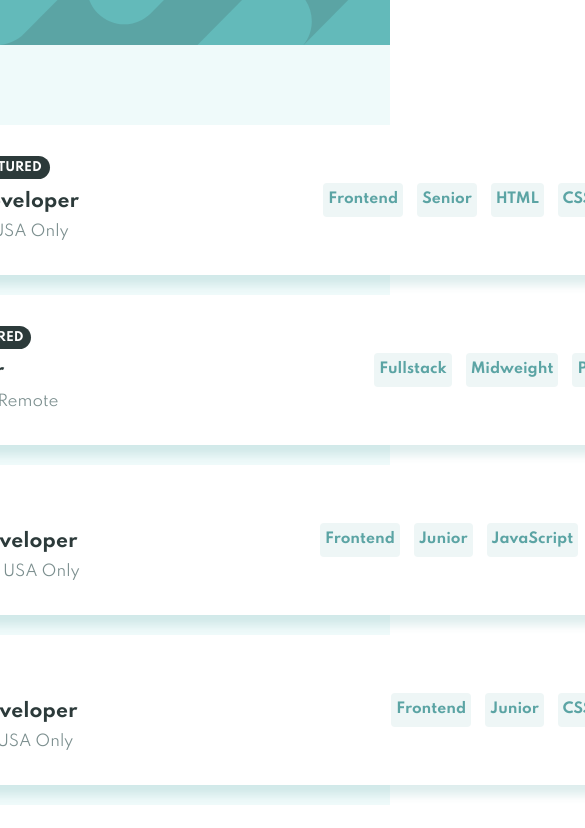
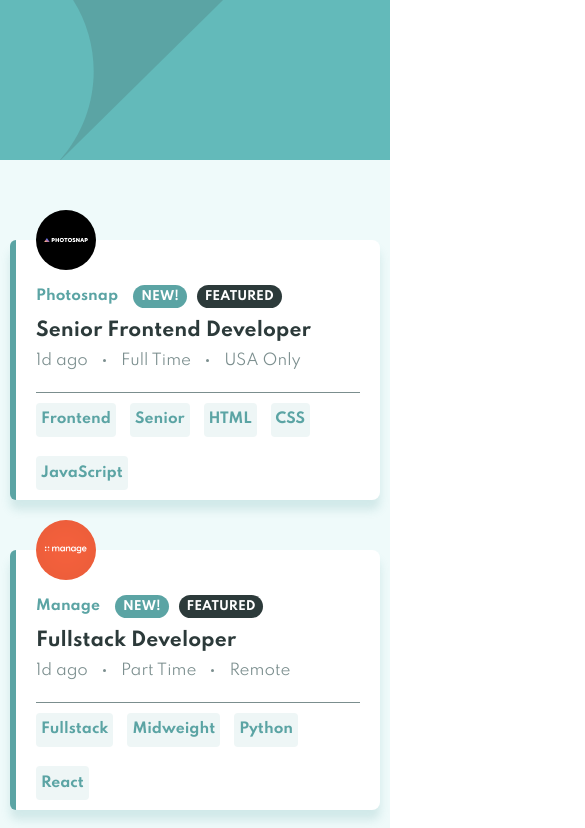
Before and after one commit to ermin-cahtarevic/nsoft-assignment, a React (Create React App) app: page / in a window 390 px wide. Shown: the top 828 px of the page, 585 px wide, since content can reach past the window. Built offline with nearby package versions, Linux system fonts and the light colour scheme.

Commit message:
Update mobile version of the app

```diff
--- a/src/Components/Header/header.css
+++ b/src/Components/Header/header.css
@@ -6,4 +6,5 @@
 .header img {
   display: block;
   width: 100%;
+  max-height: 160px;
 }
--- a/src/Components/Header/index.js
+++ b/src/Components/Header/index.js
@@ -1,11 +1,25 @@
-import React from 'react';
+import React, { useState, useEffect } from 'react';
 
 import './header.css';
 
 const Header = () => {
+  const [isMobile, setIsMobile] = useState(window.innerWidth < 1000);
+
+  const updateSize = () => {
+    setIsMobile(window.innerWidth < 1000);
+  }
+
+  useEffect(() => {
+    window.addEventListener('resize', updateSize);
+    return () => window.removeEventListener('resize', updateSize);
+  });
+
   return (
     <div className="header">
-      <img src='./images/bg-header-desktop.svg' alt="header" />
+      <img
+        src={isMobile ? './images/bg-header-mobile.svg' : './images/bg-header-desktop.svg'}
+        alt="header"
+      />
     </div>
   );
 };
--- a/src/Components/Item/index.js
+++ b/src/Components/Item/index.js
@@ -6,8 +6,9 @@ import './item.css';
 const Item = ({ job }) => {
   return (
     <div className="item">
+      <div className={job.featured ? 'featured-line featured' : 'featured-line'} />
+      <div className="content-wrap">
         <div className="item-left">
-        <div className={job.featured ? 'featured-line featured' : 'featured-line'} />
           <img src={job.logo} className="job-logo" alt={job.company} />
           <div className="job-description">
             <div className="job-description-top">
@@ -40,6 +41,7 @@ const Item = ({ job }) => {
           }
         </div>
       </div>
+    </div>
   );
 };
 
--- a/src/Components/Item/item.css
+++ b/src/Components/Item/item.css
@@ -1,19 +1,35 @@
 .item {
   height: 150px;
-  width: 1100px;
-  margin: 10px 0 ;
+  margin: 10px;
   max-width: 1100px;
   background-color: white;
   box-shadow: 0 10px 10px rgba(91, 164, 164, 0.2);
   border-radius: 8px;
   display: flex;
   justify-content: space-between;
+  align-items: center;
 }
 
-.item > div {
+.item .content-wrap {
+  display: flex;
+  align-items: center;
+  flex: 1;
+  height: 100%;
+}
+
+.item-right,
+.item-left {
   height: 100%;
   display: flex;
   align-items: center;
+}
+
+.item-right {
+  flex: 1;
+  display: flex;
+  justify-content: flex-end;
+  flex-wrap: wrap;
+  padding-right: 35px;
 }
 
 .job-logo {
@@ -81,6 +97,45 @@
   margin: 0 15px;
 }
 
-.item-right {
-  padding-right: 35px;
+@media only screen and (max-width: 1000px) {
+  .item {
+    min-height: 260px;
+    margin-bottom: 40px;
+  }
+
+  .featured-line {
+    width: 6px;
+    height: 260px;
+  }
+
+  .content-wrap {
+    flex-direction: column;
+    padding: 20px;
+    min-height: max-content;
+  }
+
+  .item-left {
+    position: relative;
+    width: 100%;
+    padding-top: 35px;
+    margin-bottom: 10px;
+    flex: 1;
+  }
+
+  .job-logo {
+    width: 60px;
+    height: 60px;
+    position: absolute;
+    top: -30px;
+    left: 0;
+    margin: 0;
+  }
+
+  .item-right {
+    box-sizing: border-box;
+    width: 100%;
+    border-top: 1px solid hsl(180, 8%, 52%);
+    justify-content: flex-start;
+    padding: 0;
+  }
 }
--- a/src/Components/List/list.css
+++ b/src/Components/List/list.css
@@ -1,8 +1,15 @@
 .list {
   background-color: hsl(180, 52%, 96%);
-  width: 100%;
+  max-width: 1100px;
   display: flex;
   flex-direction: column;
-  align-items: center;
+  align-items: stretch;
   padding: 70px 0;
+  margin: 0 auto;
 }
+
+@media only screen and (max-width: 1000px) {
+  .list {
+    padding-bottom: 0;
+  }
+}
--- a/src/Components/Tag/tag.css
+++ b/src/Components/Tag/tag.css
@@ -17,3 +17,9 @@
   background-color: hsl(180, 29%, 50%);
   color: hsl(180, 31%, 95%);
 }
+
+@media only screen and (max-width: 1000px) {
+  .tag {
+    margin: 7px 14px 7px 0;
+  }
+}
```
Also changed, not shown: 1 other file (tests, documents, lock files or other folders). Lines whose indentation alone changed are shown as unchanged.
